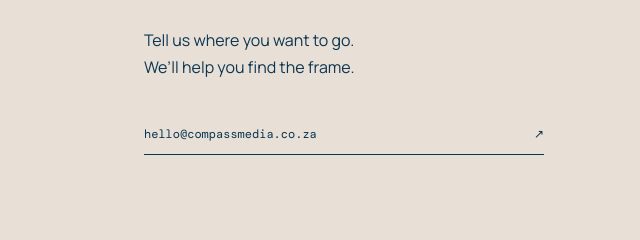
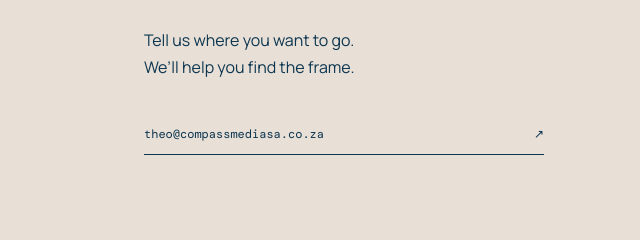
Before and after one commit to theobadenhorst18-tech/compassmediasa, a plain HTML site: page index.html in a window 1280 px wide. Shown: the part 4755-4995 px from the top of the page, 640-1280 px from the left. Drawn offline with nearby package versions, Linux system fonts and the light colour scheme.

Commit message:
Update project enquiry email

```diff
--- a/index.html
+++ b/index.html
@@ -89,7 +89,7 @@
       <div class="section-label reveal"><span>04</span> Start something</div>
       <div class="contact-grid reveal">
         <h2>Have a story<br>worth telling?</h2>
-        <div><p>Tell us where you want to go.<br>We’ll help you find the frame.</p><a href="mailto:hello@compassmedia.co.za">hello@compassmedia.co.za <span>↗</span></a></div>
+        <div><p>Tell us where you want to go.<br>We’ll help you find the frame.</p><a href="mailto:theo@compassmediasa.co.za">theo@compassmediasa.co.za <span>↗</span></a></div>
       </div>
     </section>
   </main>
```
